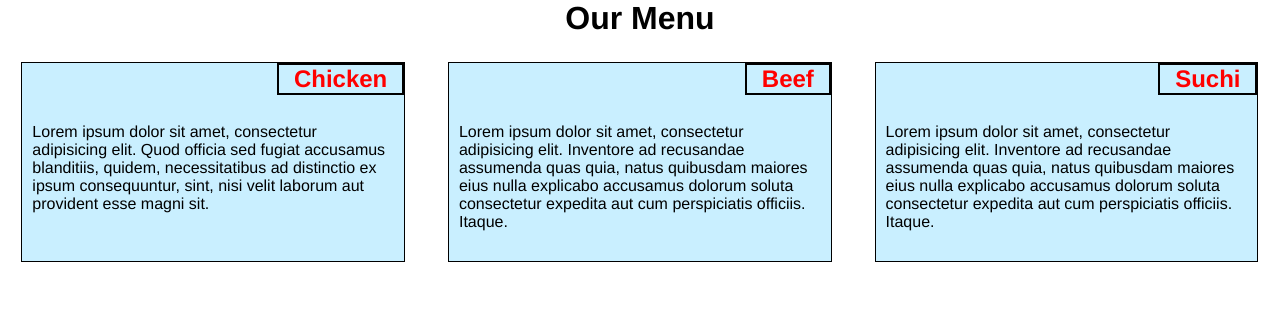
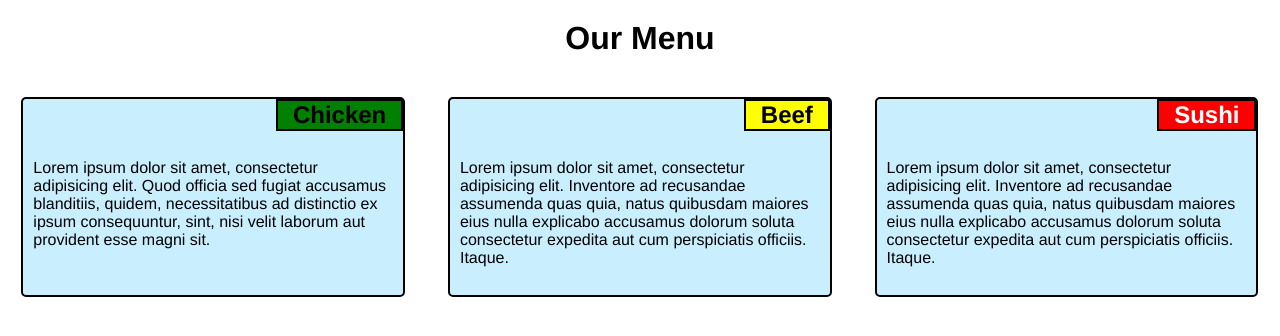
Before and after one commit to vegaguinaga/codingassignments, a plain HTML site: page module2-solution/index.html in a window 1280 px wide. Drawn offline with Linux system fonts and the light colour scheme.

Commit message:
Finished

```diff
--- a/module2-solution/css/style.css
+++ b/module2-solution/css/style.css
@@ -10,44 +10,57 @@ body{
 h1{
 	text-align: center;
 	margin-bottom: 25px;
+  margin-top: 20px;
+
 }
+
 section{
-	border: 1px solid black;
+	border: 2px solid black;
 	width: 90%;
 	height: 200px;
 	margin-right: auto;
 	margin-left: auto;
+  border-radius: 5px;
+
 
 }
-section#menu{
+section.menu{
 	background-color: #c9efff;
 	position: relative;
+  margin-bottom: 15px;
+  margin-top: 15px;
+
 }
-section#menu h2{
+section.menu h2{
 	border:2px solid black;
 	text-align: center;
 	padding: 0 15px 0 15px;
 
 }
 #header-chicken{
-	color: red;
+
 	position: absolute;
 	right: 0px;
+  background-color: green;
 
 }
 #header-beef{
-	color: red;
+
 	position: absolute;
 	right: 0px;
+  background-color: yellow;
+
 
 }
 #header-sushi{
-	color: red;
+	color: white;
 	position: absolute;
 	right: 0px;
+  background-color: red;
 
 }
 .descrip{
+  font-size: 1em;
 	margin-top: 60px;
 	padding-left: 10px;
 	padding-right: 10px;
--- a/module2-solution/index.html
+++ b/module2-solution/index.html
@@ -11,23 +11,25 @@
 <h1>Our Menu</h1>
 <div class="row">
 	<div class="col-lg-4 col-md-6">
-		<section id="menu">
+		<section class="menu">
 			<h2 id="header-chicken">Chicken</h2>
 			<p class="descrip">Lorem ipsum dolor sit amet, consectetur adipisicing elit. Quod officia sed fugiat accusamus blanditiis, quidem, necessitatibus ad distinctio ex ipsum consequuntur, sint, nisi velit laborum aut provident esse magni sit.</p>
 		</section>
+
 	</div>
 	<div class="col-lg-4 col-md-6">
-		<section id="menu">
+		<section class="menu">
 			<h2 id="header-beef">Beef</h2>
 			<p class="descrip">Lorem ipsum dolor sit amet, consectetur adipisicing elit. Inventore ad recusandae assumenda quas quia, natus quibusdam maiores eius nulla explicabo accusamus dolorum soluta consectetur expedita aut cum perspiciatis officiis. Itaque.</p>
 		</section>
 	</div>
 	<div class="col-lg-4 col-md-12">
-		<section id="menu">
-			<h2 id="header-sushi">Suchi</h2>
+		<section class="menu">
+			<h2 id="header-sushi">Sushi</h2>
 			<p class="descrip">Lorem ipsum dolor sit amet, consectetur adipisicing elit. Inventore ad recusandae assumenda quas quia, natus quibusdam maiores eius nulla explicabo accusamus dolorum soluta consectetur expedita aut cum perspiciatis officiis. Itaque.</p>
 		</section>
 	</div>
+
 </div>
 
 </body>
```
